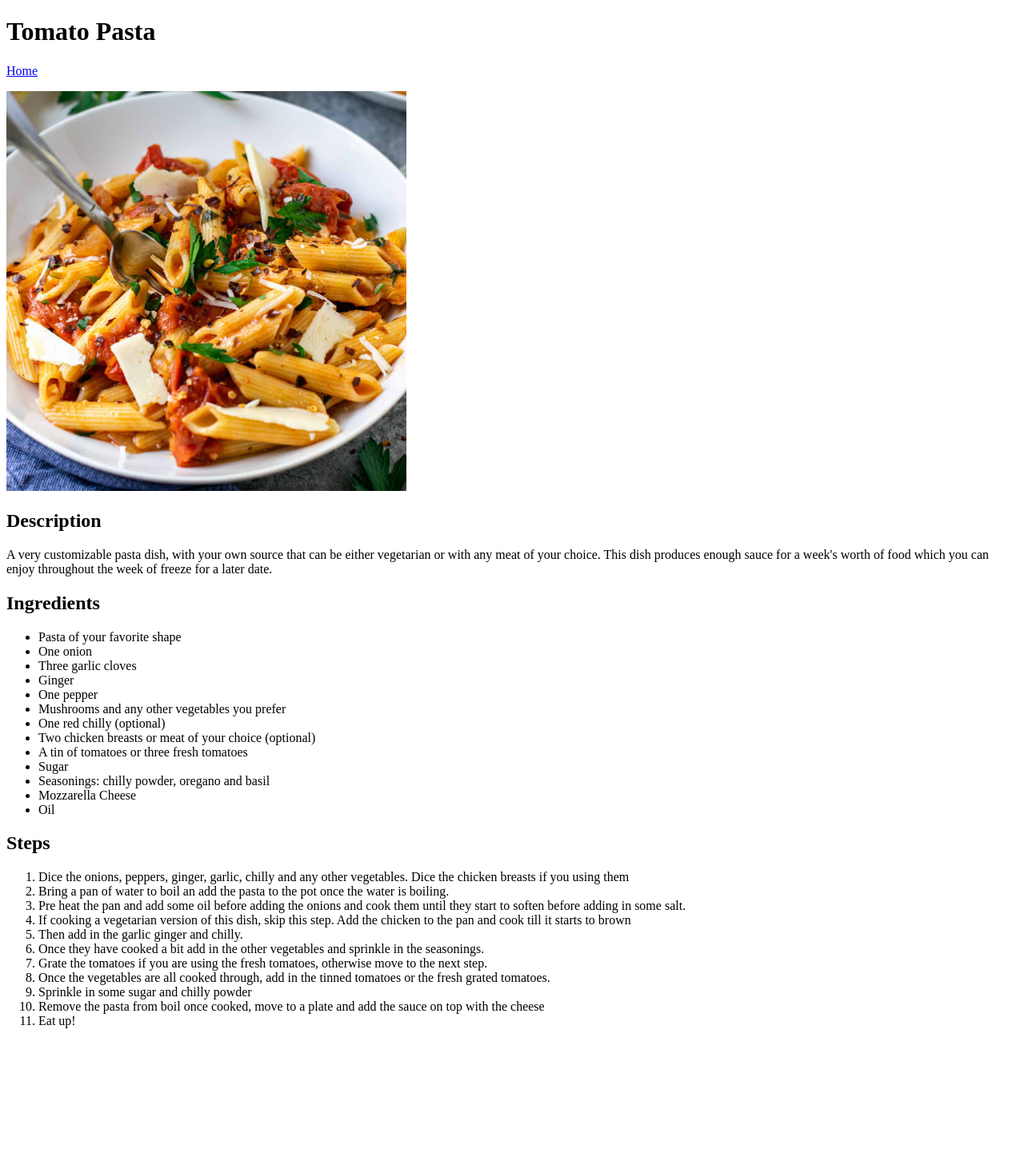
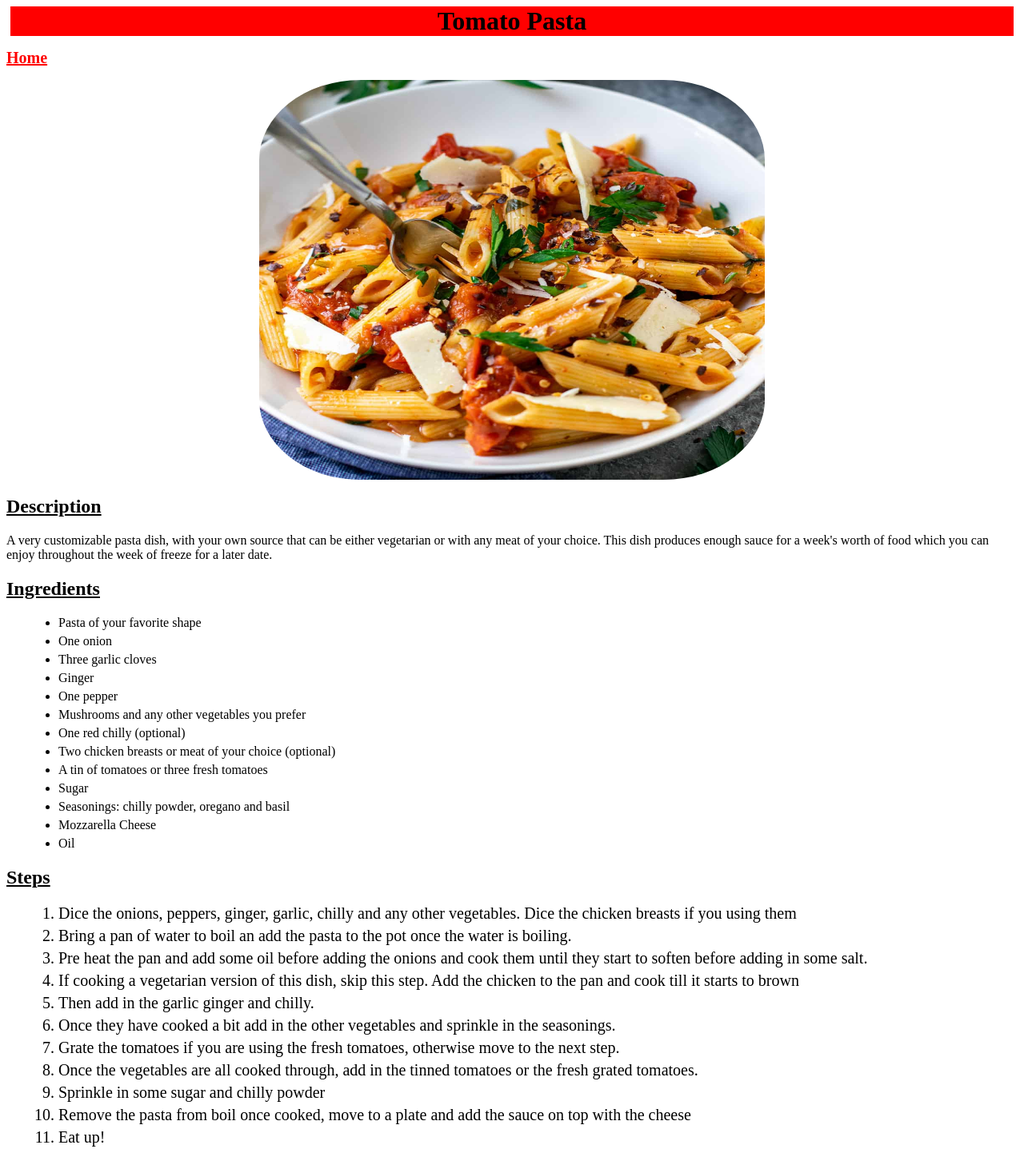
Before and after one commit to Chigzzer/odin-recipes, a plain HTML site: page recipes/tomato-pasta.html in a window 1280 px wide. Shown: the whole page at 80% size. Before the commit the page ends 1302 px from the top, so only its background shows below. Drawn offline with Linux system fonts and the light colour scheme.

Commit message:
Added styling via css to the website - IN WORK

```diff
--- a/recipes/tomato-pasta.html
+++ b/recipes/tomato-pasta.html
@@ -4,17 +4,18 @@
     <meta http-equiv="X-UA-Compatible" content="IE=edge">
     <meta name="viewport" content="width=device-width, initial-scale=1.0">
     <title>Pasta with Tomato Sauce</title>
+    <link href="../styles.css" rel="stylesheet">
 </head>
 <body>
-    <h1>Tomato Pasta</h1>
-    <p><a href="..\index.html">Home</a></p>
-    <img src="tomato-pasta.jpg" alt="Image of Pasta" width="500" height="500">
+    <h1 class="banner">Tomato Pasta</h1>
+    <p><a class="homebutton" href="..\index.html">Home</a></p>
+    <img class="food" src="tomato-pasta.jpg" alt="Image of Pasta" width="500" height="500">
     <h2>Description</h2>
     <p>
         A very customizable pasta dish, with your own source that can be either vegetarian or with any meat of your choice. This dish produces enough sauce for a week's worth of food which you can enjoy throughout the week of freeze for a later date.
     </p>
     <h2>Ingredients</h2>
-    <ul>
+    <ul class="ing">
         <li>Pasta of your favorite shape</li>
         <li>One onion</li>
         <li>Three garlic cloves</li>
@@ -30,7 +31,7 @@
         <li>Oil</li>
     </ul>
     <h2>Steps</h2>
-    <ol>
+    <ol class="steps">
         <li>Dice the onions, peppers, ginger, garlic, chilly and any other vegetables. Dice the chicken breasts if you using them</li>
         <li>Bring a pan of water to boil an add the pasta to the pot once the water is boiling.</li>
         <li>Pre heat the pan and add some oil before adding the onions and cook them until they start to soften before adding in some salt.</li>
--- /dev/null
+++ b/styles.css
@@ -0,0 +1,50 @@
+.banner{
+    background-color: red;
+    margin: 5px;
+    text-align: center;
+}
+
+#main{
+    font-size: 30px;
+    font-weight: bold;
+    margin: 1cm;
+}
+
+#home{
+    margin: 5px;
+    color: slateblue;
+}
+
+.home{
+    text-decoration: none;
+    color: inherit;
+}
+
+img.food{
+    display: block;
+    margin-left: auto;
+    margin-right: auto;
+    width: 50%;
+    border-radius: 20%;
+}
+.ing{
+    font-size: medium;
+    margin: 20px;
+}
+h2{
+    text-decoration: underline;
+}
+a.homebutton{
+    text-align: left;
+    font-size: 20px;
+    font-weight: bold;
+    color: red;
+}
+
+.steps{
+    font-size: 20px;
+    margin: 20px;
+}
+li{
+    margin: 5px;
+}
```
Also changed, not shown: index.html (+6 -5 lines), recipes/chicken-stirfry.html (+6 -5 lines), recipes/tacos.html (+6 -5 lines).
